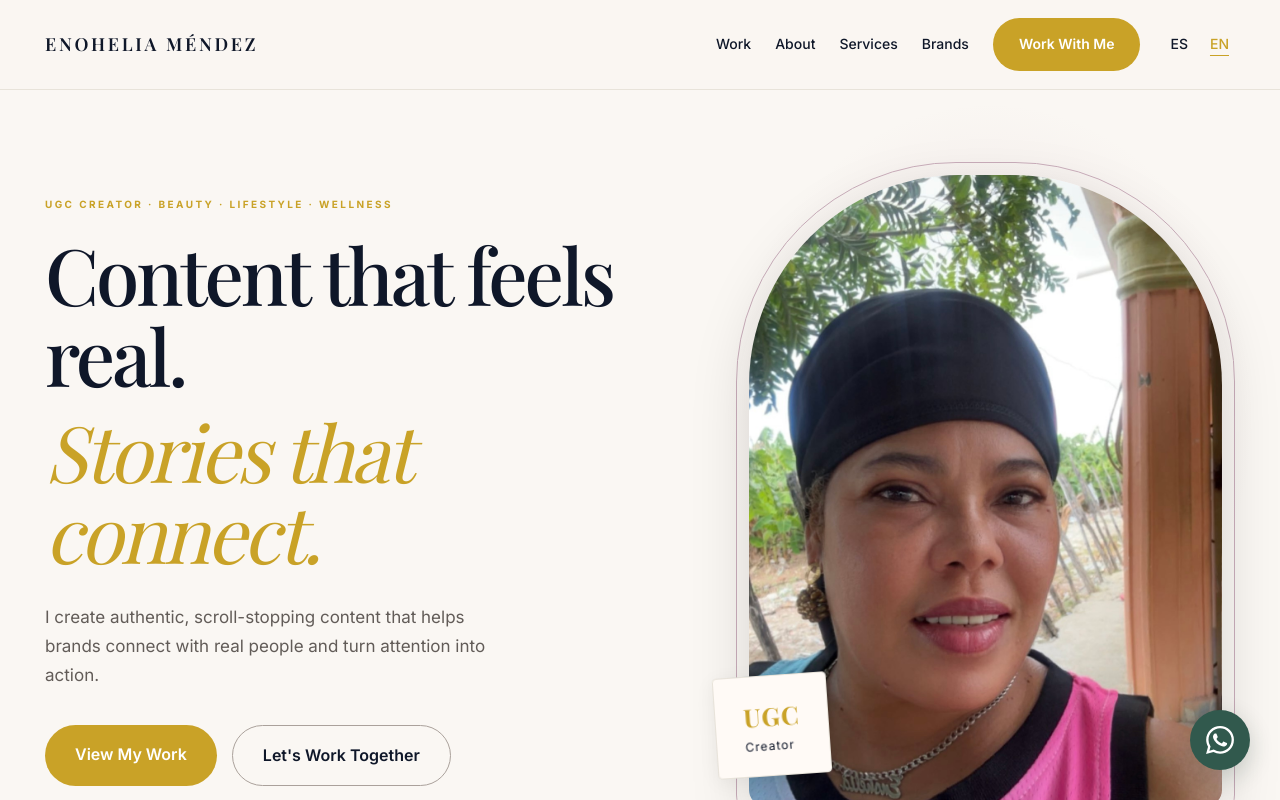
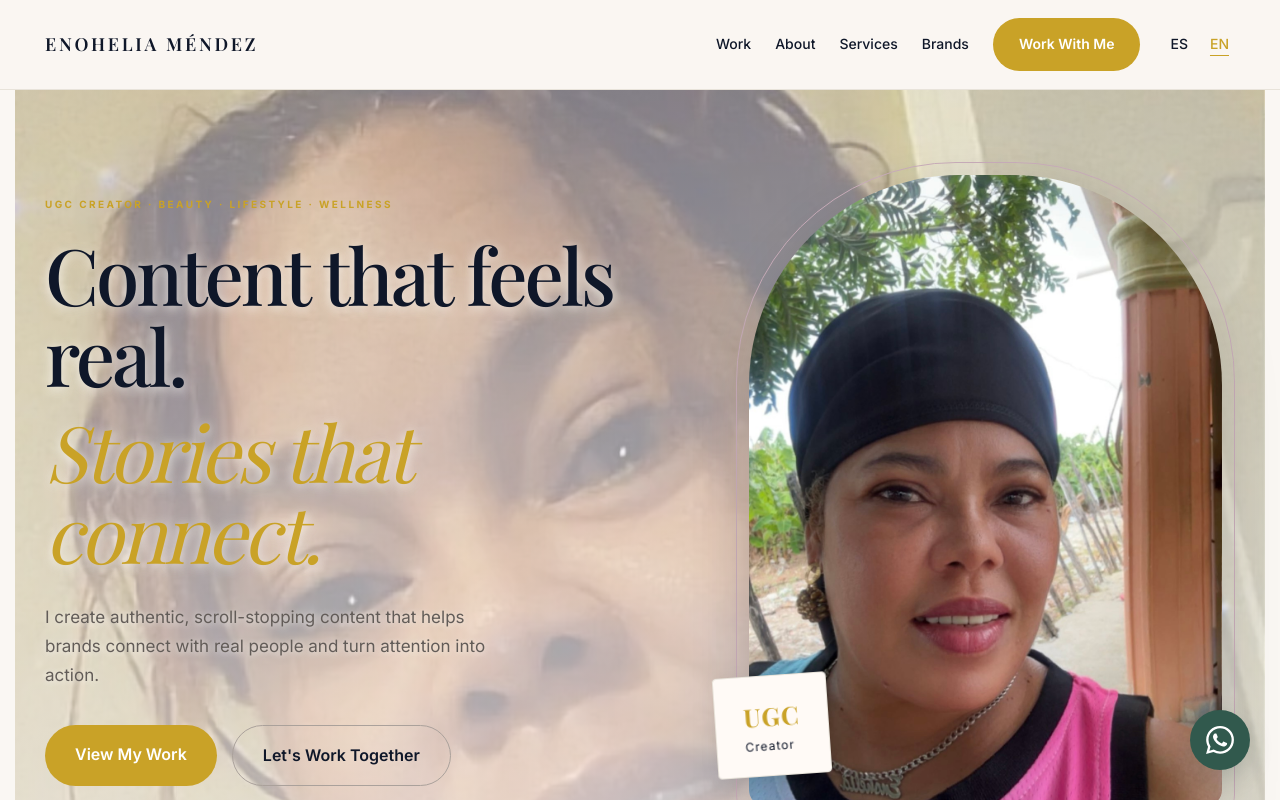
Before and after one commit to josemanuelsuarez110/enohelia-mendez-ugc-portfolio, a Next.js app: page /en in a window 1280 px wide. Shown: the top 800 px of the page. Built offline with nearby package versions, Linux system fonts and the light colour scheme.

Commit message:
feat(hero): añadir foto de fondo con rostro visible al 50%

```diff
--- a/app/[locale]/globals.css
+++ b/app/[locale]/globals.css
@@ -453,7 +453,20 @@ body { background: var(--background); }
 .navLinks { gap: 24px; }
 .navButton, .primaryButton, .contactButton { background: var(--accent); }
 .navButton:hover, .primaryButton:hover, .contactButton:hover { background: #4e293e; }
-.hero { gap: 80px; padding-top: 72px; padding-bottom: 88px; }
+.hero {
+  position: relative;
+  background-color: #FAF7F3;
+  background-image:
+    linear-gradient(180deg, rgba(250, 247, 243, 0.5) 0%, rgba(250, 247, 243, 0.75) 100%),
+    url('/images/enohelia-portrait.jpg');
+  background-size: cover;
+  background-position: center 20%;
+  background-attachment: fixed;
+  background-repeat: no-repeat;
+  gap: 80px;
+  padding-top: 72px;
+  padding-bottom: 88px;
+}
 .hero::before { width: 550px; height: 650px; top: 0; right: 0; background: radial-gradient(ellipse, rgba(183,128,149,.19),transparent 68%); }
 .hero h1 { font-size: clamp(48px, 6.1vw, 84px); line-height: 1.04; }
 .hero h1 span { margin-top: 14px; }
@@ -534,3 +547,16 @@ a:focus-visible, button:focus-visible, summary:focus-visible, input:focus-visibl
 /* Keep the supplied portraits naturally framed on all screen sizes. */
 .heroImage img { object-position: center 25%; }
 .aboutImage img { width: 100%; aspect-ratio: 3 / 4; object-fit: cover; object-position: center 65%; }
+
+
+/* Hero: reforzar legibilidad del texto sobre la foto */
+.heroContent {
+  position: relative;
+  z-index: 2;
+}
+.hero h1 {
+  text-shadow: 0 2px 12px rgba(250, 247, 243, 0.9);
+}
+.heroText {
+  text-shadow: 0 1px 6px rgba(250, 247, 243, 0.9);
+}
```
